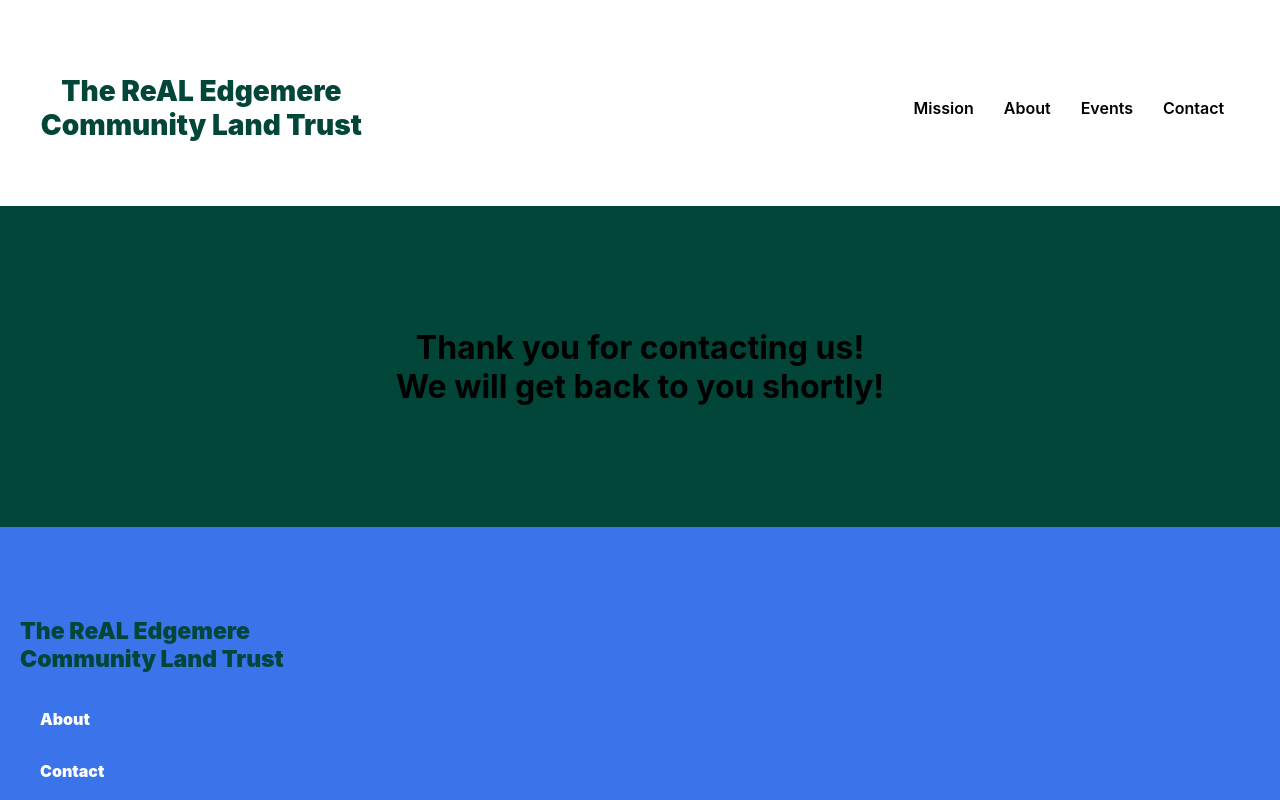
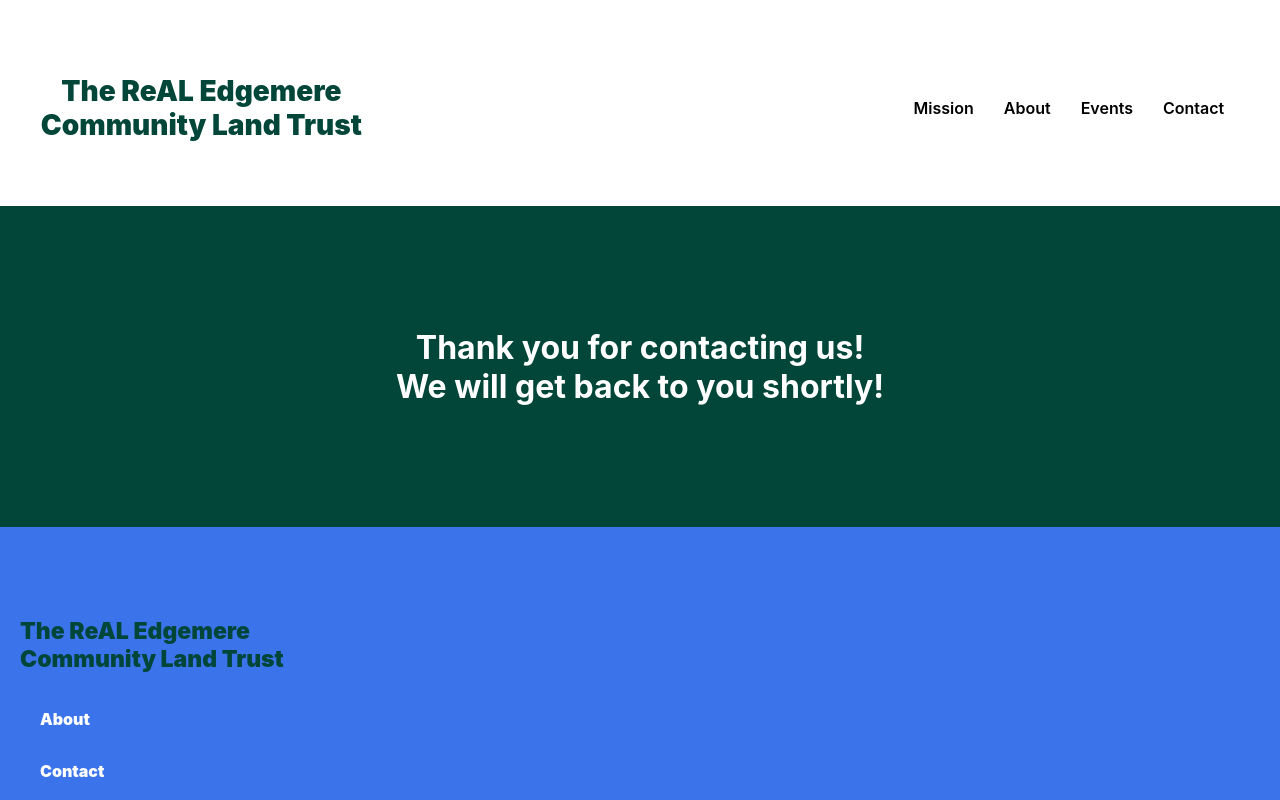
Before and after one commit to TaylorWill94/CLTmobile, a React (Create React App) app: page /success in a window 1280 px wide. Shown: the top 800 px of the page. Built offline with nearby package versions, Linux system fonts and the light colour scheme.

Commit message:
Styling success page

```diff
--- a/src/components/Success.css
+++ b/src/components/Success.css
@@ -9,6 +9,7 @@
 
   .suc-msg {
     font-size: 16px;
+    color: white;
   }
 }
 
@@ -23,6 +24,7 @@
 
   .suc-msg {
     font-size: 16px;
+    color: white;
   }
 }
 
@@ -37,6 +39,7 @@
 
   .suc-msg {
     font-size: 16px;
+    color: white;
   }
 }
 
@@ -51,6 +54,7 @@
 
   .suc-msg {
     font-size: 22px;
+    color: white;
   }
 }
 
@@ -65,6 +69,7 @@
 
   .suc-msg {
     font-size: 22px;
+    color: white;
   }
 }
 
@@ -79,5 +84,6 @@
 
   .suc-msg {
     font-size: 32px;
+    color: white;
   }
 }
```
